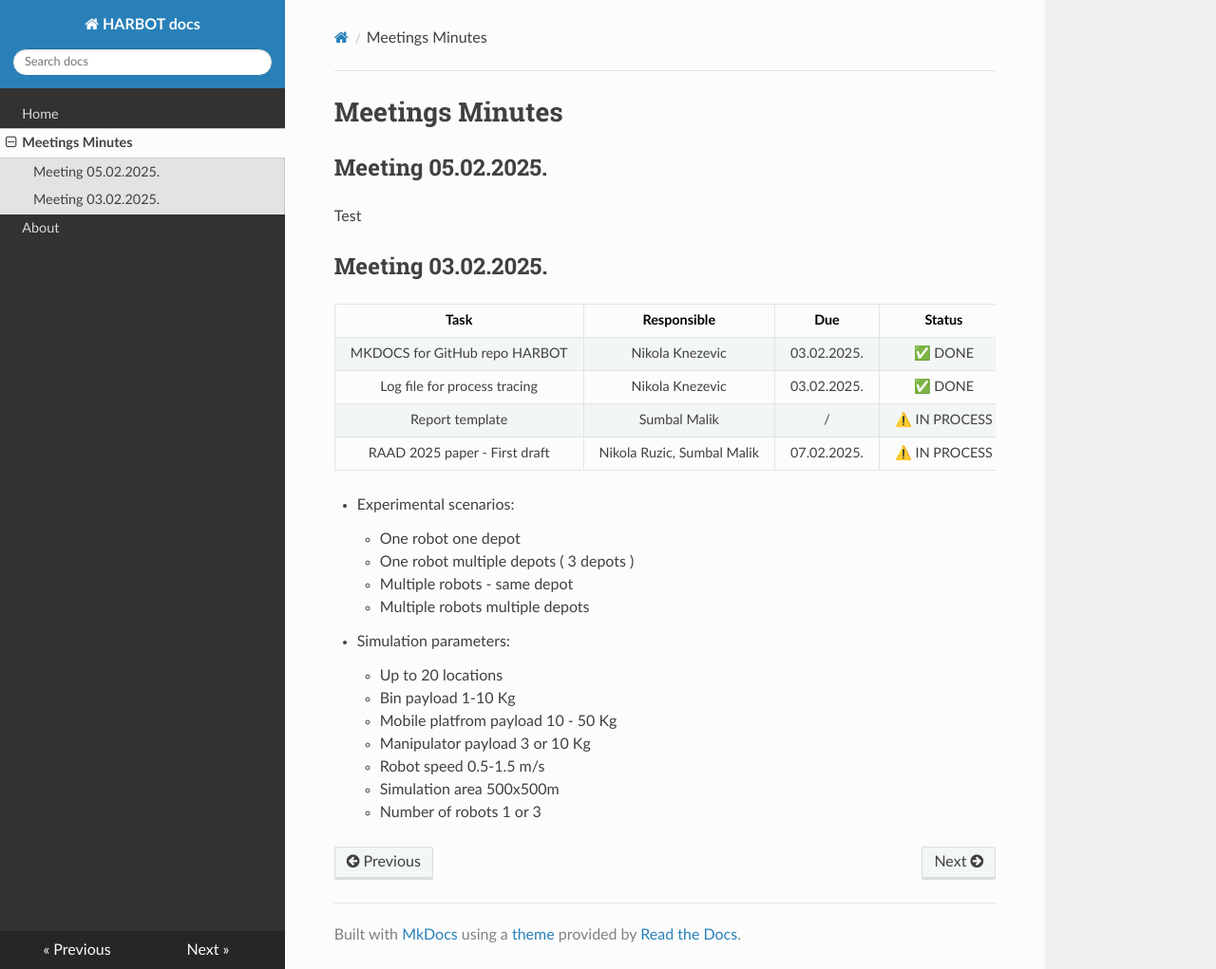
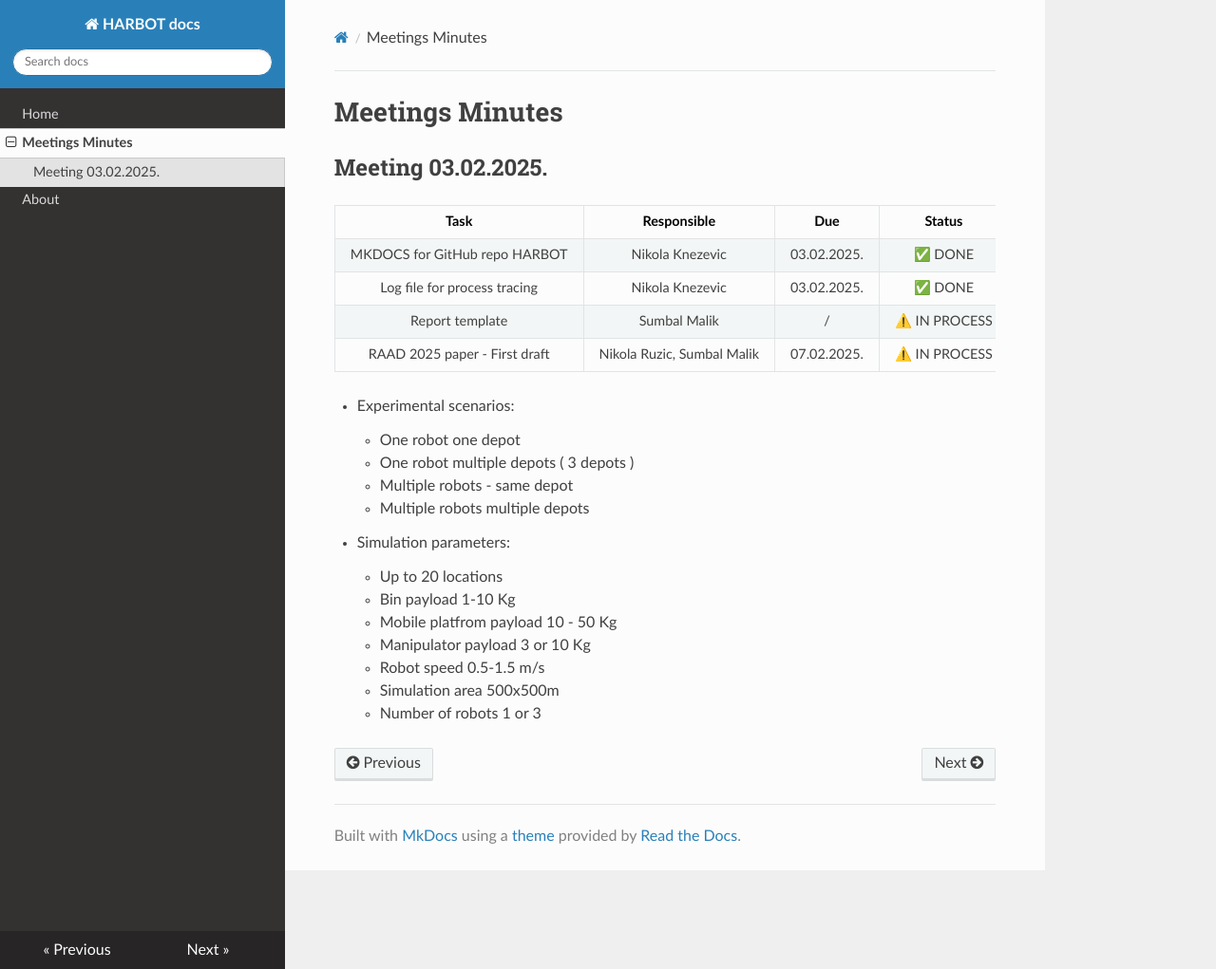
Before and after one commit to etfrobotics/HARBOT, an MkDocs documentation site: the page built from docs/logs.md, in a window 1280 px wide and 1021 px high. Shown: the whole window at 95% size. Built offline with MkDocs 1.6.1, drawn with Linux system fonts in a browser that asks for light colours; nearby versions of some CDN libraries.

Commit message:
Update logs.md

```diff
--- a/docs/logs.md
+++ b/docs/logs.md
@@ -1,8 +1,4 @@
 # Meetings Minutes
-
-## Meeting 05.02.2025.
-
-Test
 
 ## Meeting 03.02.2025.
 
```
